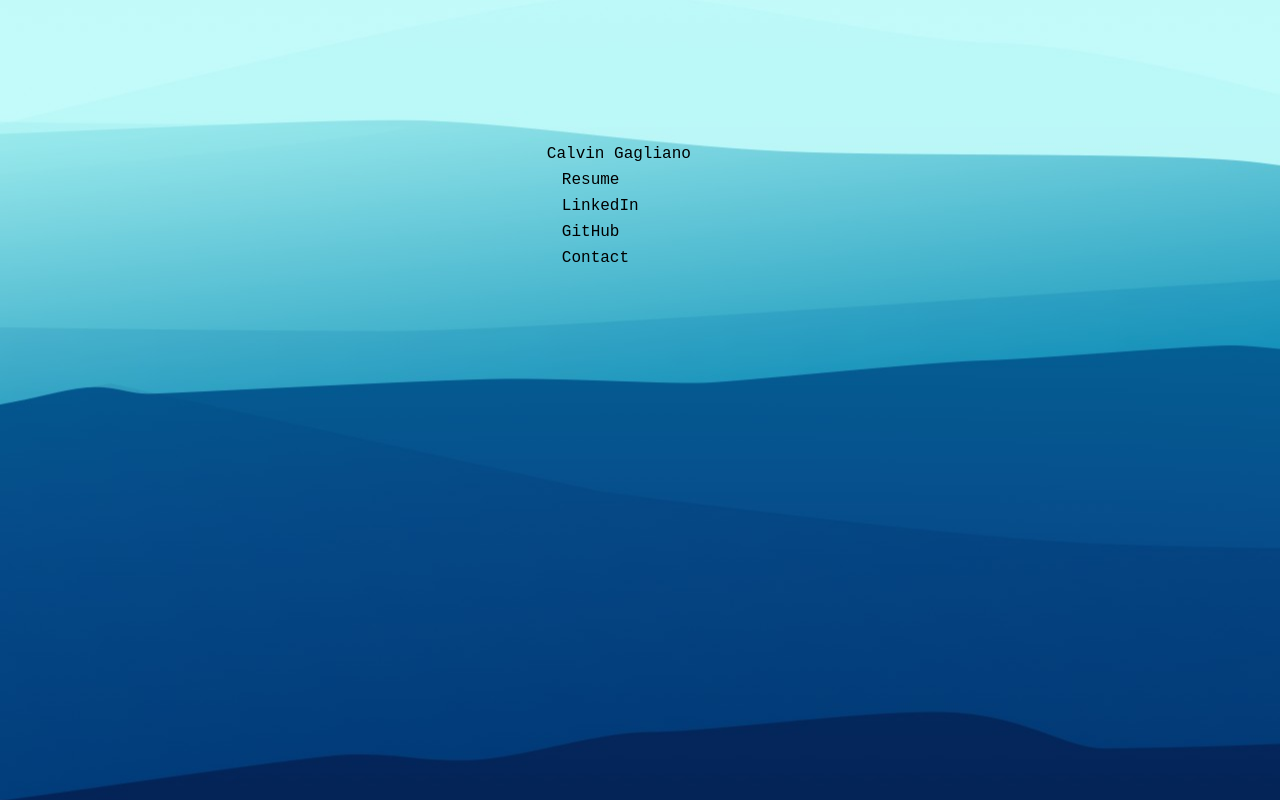
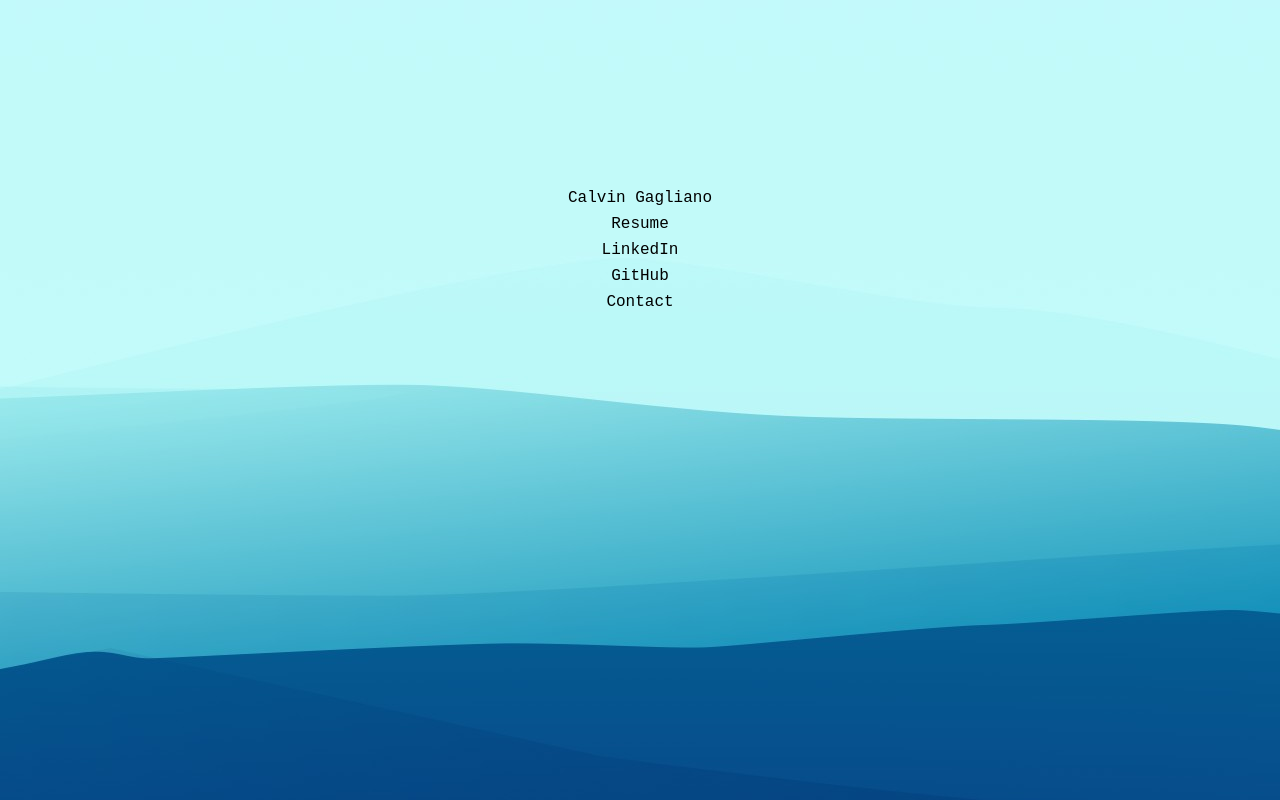
Before and after one commit to calgagi/calgagi.github.io, a plain HTML site: page index.html in a window 1280 px wide. Drawn offline with nearby package versions, Linux system fonts and the light colour scheme.

Commit message:
fixed some formatting

```diff
--- a/index.html
+++ b/index.html
@@ -12,37 +12,33 @@
 	<title>Calvin Gagliano</title>
     </head>
     <body scroll="no" style="overflow: hidden;">
-    <!-- Navbar -->
-      <div class="row" style="margin-top: 11%;">
-        <div class="col-md-5"></div>
-        <div class="col-md-2">
+	<div class="move-up">
 	    <h1 class="btn"> Calvin Gagliano </h1>
-          <div class="container-fluid">
+	    <div class="container">
 		<div class="row">
-              <div class="col-8">
+		    <div class="col-12">
 			<a class="btn" target="_blank" href="https://docs.google.com/document/d/1xMcU-JMrdBUdeAx5u6lOj20NNS9dXeVtqHyirbhVBT8/edit?usp=sharing">Resume</a>
 		    </div>
 		</div>
 	    </div>
-            <div class="container-fluid">
+	    <div class="container">
 		<div class="row">
-                <div class="col-8">
+		    <div class="col-12">
 			<a class="btn" target="_blank" href="https://linkedin.com/in/calgagi">LinkedIn</a>
 		    </div>
 		</div>
 	    </div>
-              <div class="container-fluid">
+	    <div class="container">
 		<div class="row">
-                  <div class="col-8">
+		    <div class="col-12">
 			<a class="btn" target="_blank" href="https://github.com/calgagi">GitHub</a>
 		    </div>
 		</div>
 	    </div>
-          <div class="container-fluid">
+	    <div class="container">
 		<div class="row">
-              <div class="col-8">
+		    <div class="col-12">
 			<a class="btn" target="mailto:calgagi@gmail.com" href="mailto:calgagi@gmail.com">Contact</a>
-              </div>
 		    </div>
 		</div>
 	    </div>
--- a/style.css
+++ b/style.css
@@ -1,23 +1,38 @@
-body {
-  background-image: url("./images/background.jpg");
-  background-size:    inherit;                      /* <------ */
-  background-repeat:   no-repeat;
-  background-position: center center;
-  font-family: "Courier New";
-  color: black;
-  font-weight: bold;
-  margin: 0;
-  padding: 0;
-  display: block;
+.btn {
+    padding: 0;
+    margin: auto;
+    display: flex;
+    justify-content: center;
+    color: black;
 }
 
-.btn {
-  padding: 0;
-  margin: 0;
-  text-decoration: none;
-  color: black;
+html, body {
+    height: 100%;
 }
 
+html {
+    display: table;
+    margin: auto;
+}
+
+.move-up {
+    margin-bottom: 300px;
+}
+
+body {
+    display: table-cell;
+    background-image: url("./images/background.jpg");
+    background-size: inherit;
+    background-repeat: no-repeat;
+    background-position: center center;
+    font-family: "Courier New";
+    color: black;
+    vertical-align: middle;
+}
 .btn:hover {
-  color: red;
+    color: red;
 }
+
+.btn:visited {
+    border: none;
+}
```
Also changed, not shown: index.txt (deleted). Lines whose indentation alone changed are shown as unchanged.
